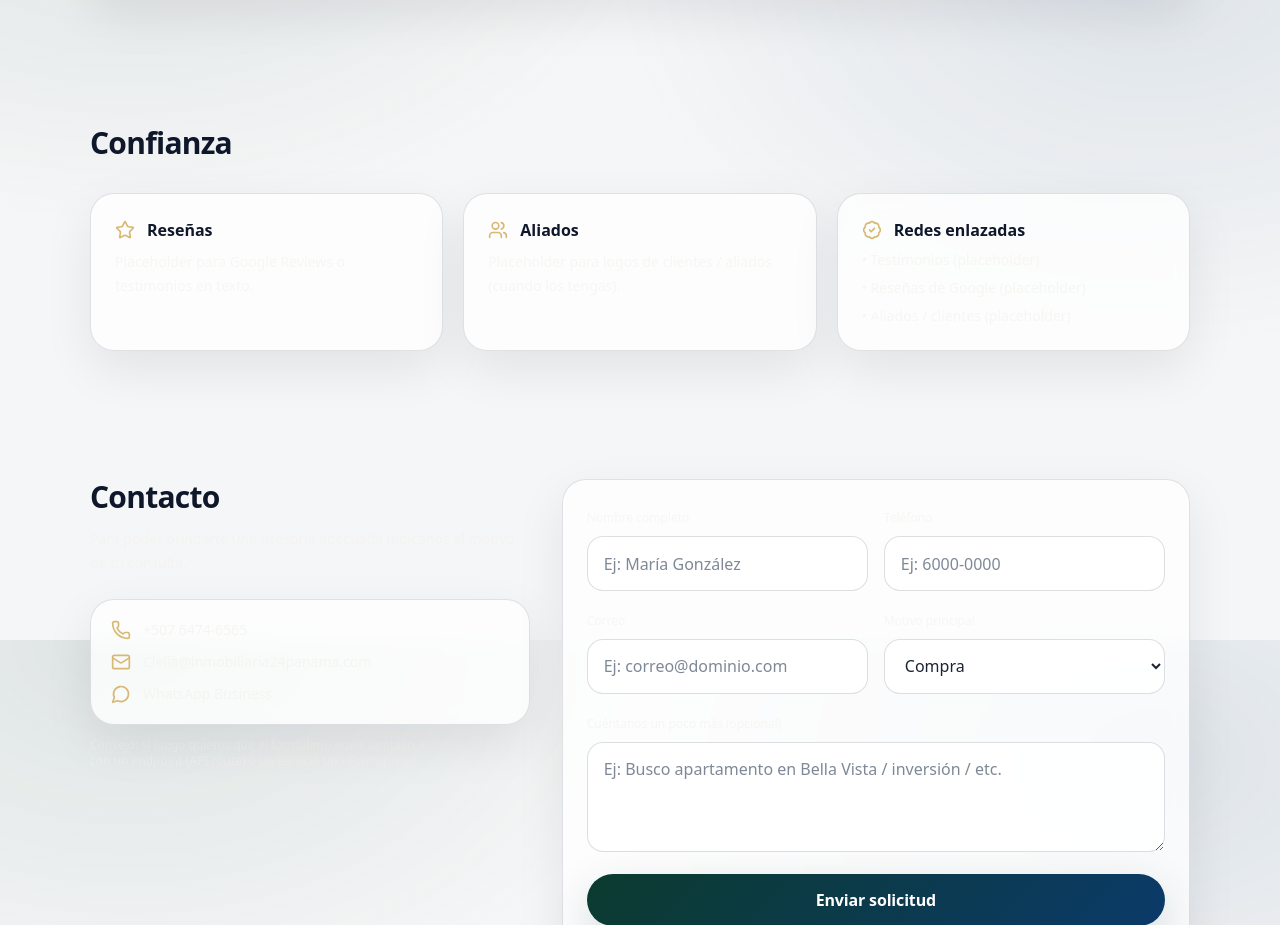
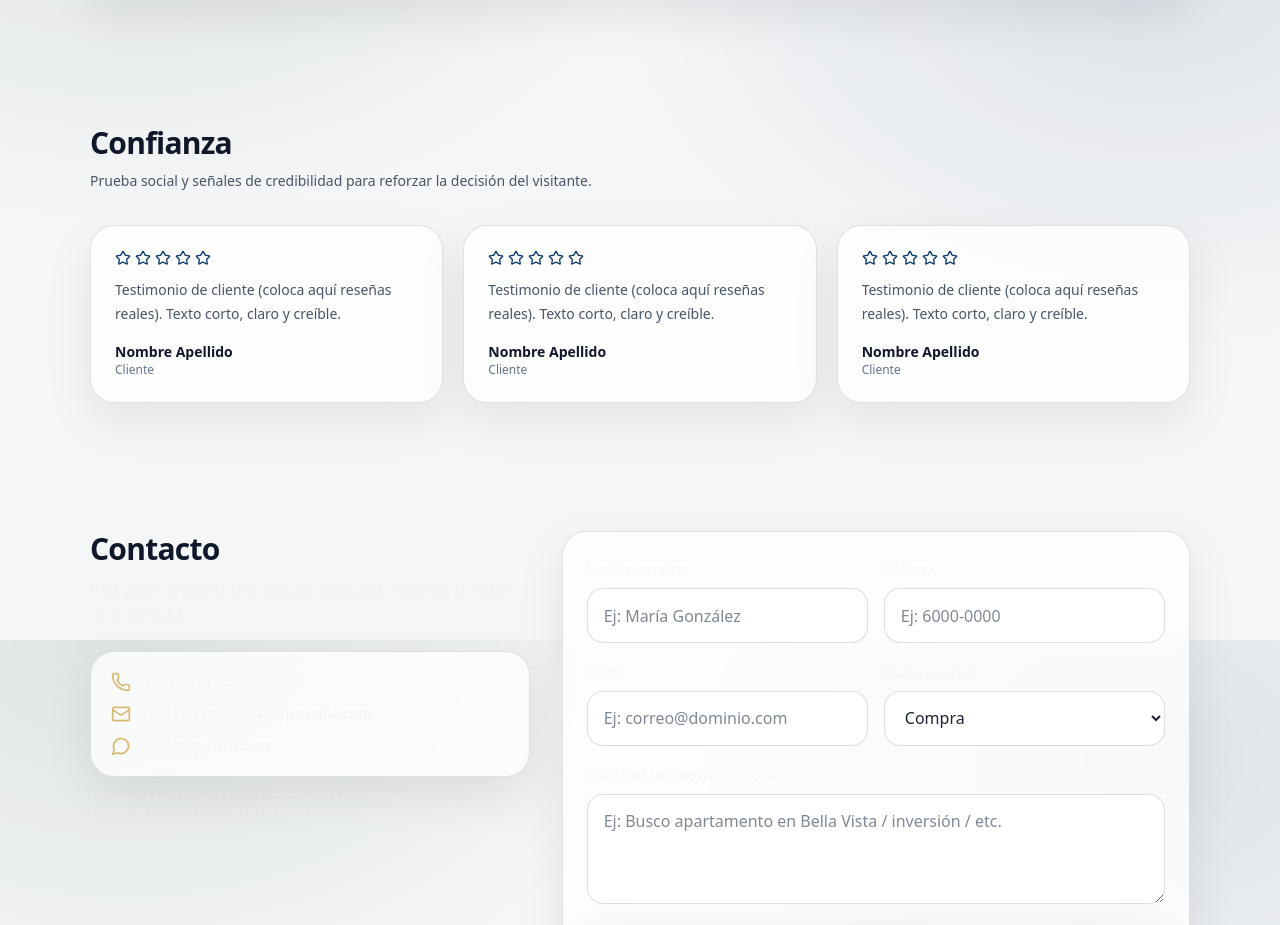
Before and after one commit to lulabtechnology/Consultor-a-Inmobiliaria-Integral, a Next.js app: page / in a window 1280 px wide. Shown: the part 2560-3485 px from the top of the page. Built offline with nearby package versions, Linux system fonts and the light colour scheme.

Commit message:
Update Trust.tsx

```diff
--- a/components/Trust.tsx
+++ b/components/Trust.tsx
@@ -1,43 +1,39 @@
-import { Star, BadgeCheck, Users } from "lucide-react";
+import { Star } from "lucide-react";
 
 export default function Trust({ t }: { t: any }) {
   return (
     <section id="confianza" className="py-14 sm:py-16">
       <div className="container-pad">
-        <h2 className="text-3xl font-semibold tracking-tight">{t.trust.title}</h2>
+        <div className="max-w-2xl">
+          <h2 className="text-3xl font-extrabold tracking-tight text-slate-900">
+            {t.trust?.title ?? "Confianza"}
+          </h2>
+          <p className="mt-2 text-sm leading-6 text-slate-600">
+            {t.trust?.subtitle ??
+              "Prueba social y señales de credibilidad para reforzar la decisión del visitante."}
+          </p>
+        </div>
 
-        <div className="mt-8 grid gap-5 lg:grid-cols-3">
-          <div className="card p-6">
-            <div className="flex items-center gap-3">
-              <Star className="h-5 w-5 text-[rgba(214,180,106,.95)]" />
-              <div className="font-semibold">Reseñas</div>
+        <div className="mt-8 grid gap-5 md:grid-cols-3">
+          {[1, 2, 3].map((i) => (
+            <div key={i} className="card p-6">
+              <div className="flex items-center gap-1">
+                {[1, 2, 3, 4, 5].map((s) => (
+                  <Star key={s} className="h-4 w-4 text-[color:var(--brand2)]" />
+                ))}
+              </div>
+              <div className="mt-3 text-sm leading-6 text-slate-600">
+                {t.trust?.sampleText ??
+                  "Testimonio de cliente (coloca aquí reseñas reales). Texto corto, claro y creíble."}
+              </div>
+              <div className="mt-4 text-sm font-semibold text-slate-900">
+                {t.trust?.sampleName ?? "Nombre Apellido"}
+              </div>
+              <div className="text-xs text-slate-500">
+                {t.trust?.sampleRole ?? "Cliente"}
+              </div>
             </div>
-            <p className="mt-2 text-sm leading-6 text-[rgba(244,242,237,.72)]">
-              Placeholder para Google Reviews o testimonios en texto.
-            </p>
-          </div>
-
-          <div className="card p-6">
-            <div className="flex items-center gap-3">
-              <Users className="h-5 w-5 text-[rgba(214,180,106,.95)]" />
-              <div className="font-semibold">Aliados</div>
-            </div>
-            <p className="mt-2 text-sm leading-6 text-[rgba(244,242,237,.72)]">
-              Placeholder para logos de clientes / aliados (cuando los tengas).
-            </p>
-          </div>
-
-          <div className="card p-6">
-            <div className="flex items-center gap-3">
-              <BadgeCheck className="h-5 w-5 text-[rgba(214,180,106,.95)]" />
-              <div className="font-semibold">Redes enlazadas</div>
-            </div>
-            <ul className="mt-2 space-y-2 text-sm text-[rgba(244,242,237,.72)]">
-              {t.trust.bullets.map((b: string) => (
-                <li key={b}>• {b}</li>
-              ))}
-            </ul>
-          </div>
+          ))}
         </div>
       </div>
     </section>
```
